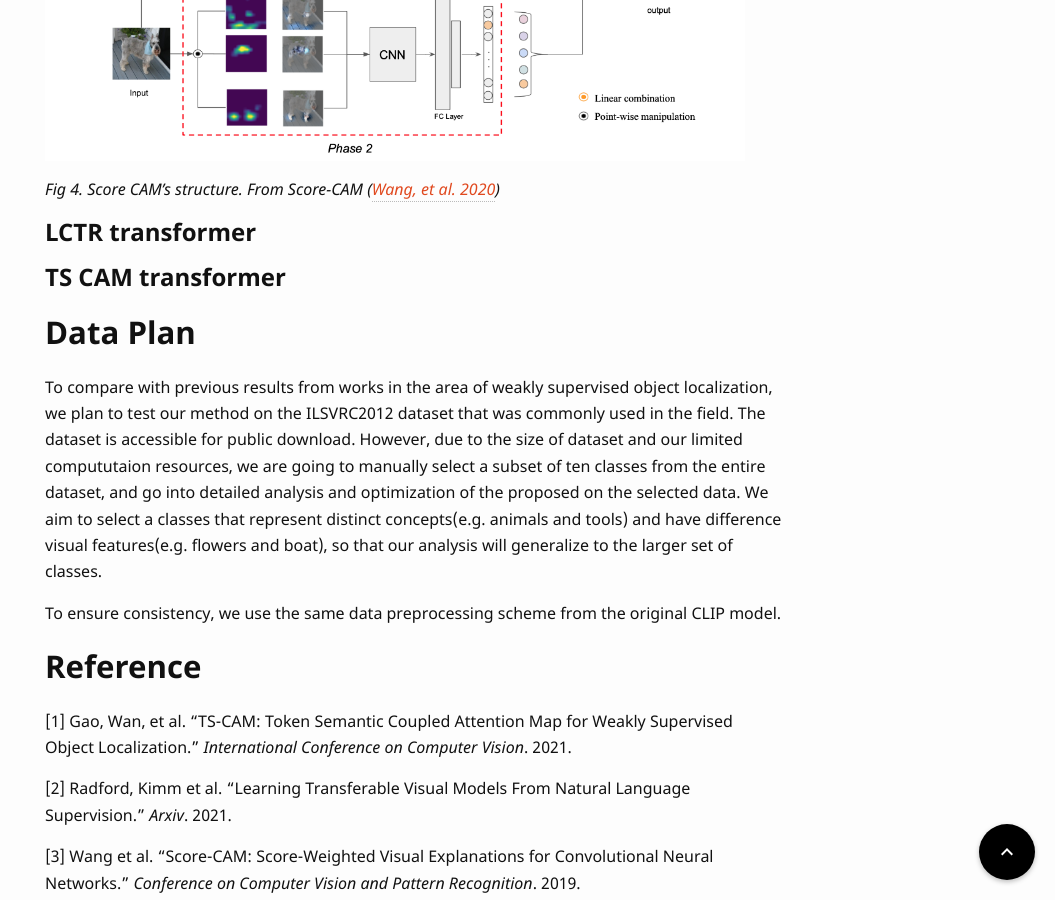
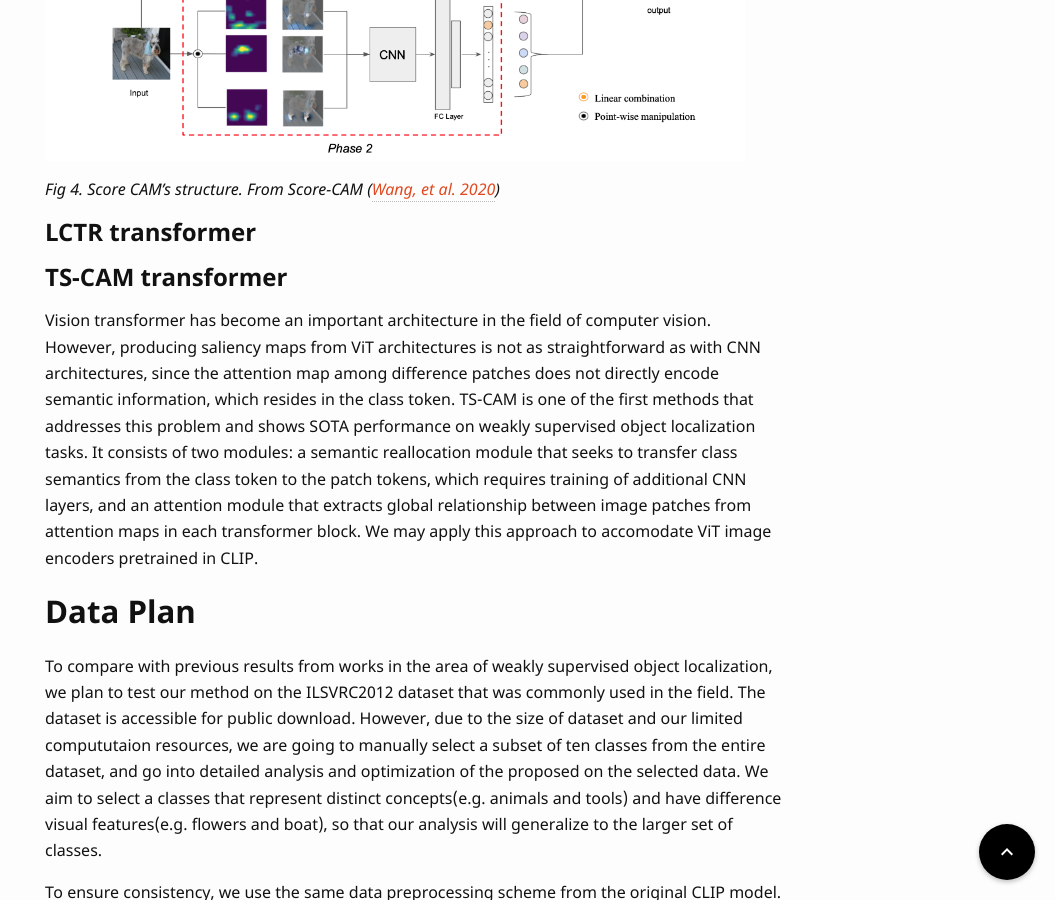
Before and after one commit to UCLAdeepvision/CS269-projects-2022spring, a Jekyll site: the page built from _posts/2022-04-10-team03-instruction-to-post.md, in a window 1280 px wide and 900 px high, scrolled down 3893 px. Shown: the whole window, without its empty margins (225-1280 px from the left). Built offline with Jekyll 4.4.1, drawn with Linux system fonts in a browser that asks for light colours; some web fonts are replaced; comment, search, counter and statistics services are not loaded; some of the changed text lies outside the part shown.

Commit message:
Update 2022-04-10-team03-instruction-to-post.md

```diff
--- a/_posts/2022-04-10-team03-instruction-to-post.md
+++ b/_posts/2022-04-10-team03-instruction-to-post.md
@@ -70,8 +70,8 @@ Score-CAM ([Wang, et al. 2020](https://arxiv.org/pdf/1910.01279.pdf)) is a popul
 *Fig 4. Score CAM's structure. From Score-CAM ([Wang, et al. 2020](https://arxiv.org/pdf/1910.01279.pdf))*
 ### LCTR transformer
 
-### TS CAM transformer
-
+### TS-CAM transformer
+Vision transformer has become an important architecture in the field of computer vision. However, producing saliency maps from ViT architectures is not as straightforward as with CNN architectures, since the attention map among difference patches does not directly encode semantic information, which resides in the class token. TS-CAM is one of the first methods that addresses this problem and shows SOTA performance on weakly supervised object localization tasks. It consists of two modules: a semantic reallocation module that seeks to transfer class semantics from the class token to the patch tokens, which requires training of additional CNN layers, and an attention module that extracts global relationship between image patches from attention maps in each transformer block. We may apply this approach to accomodate ViT image encoders pretrained in CLIP.
 
 
 
```
